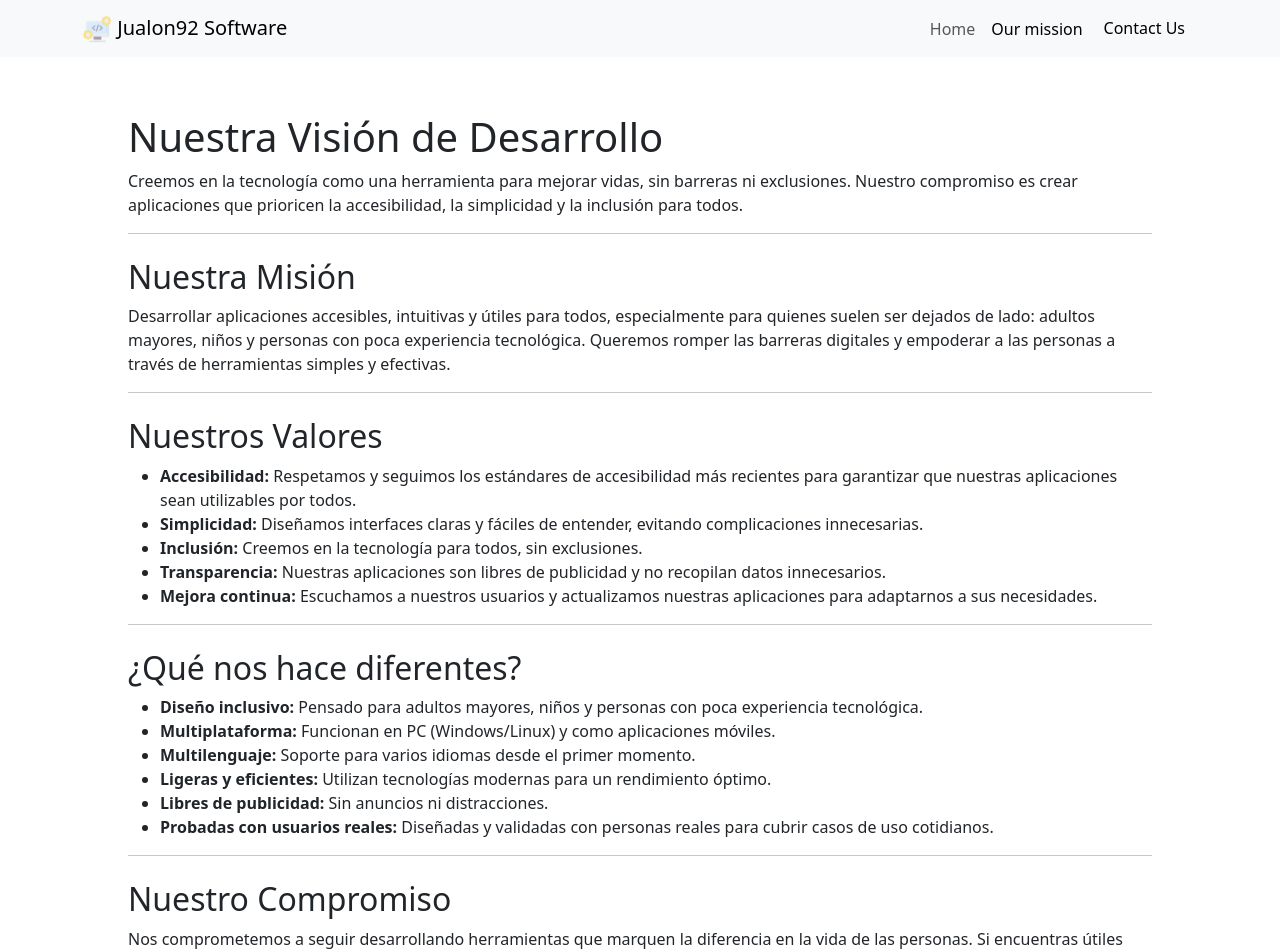
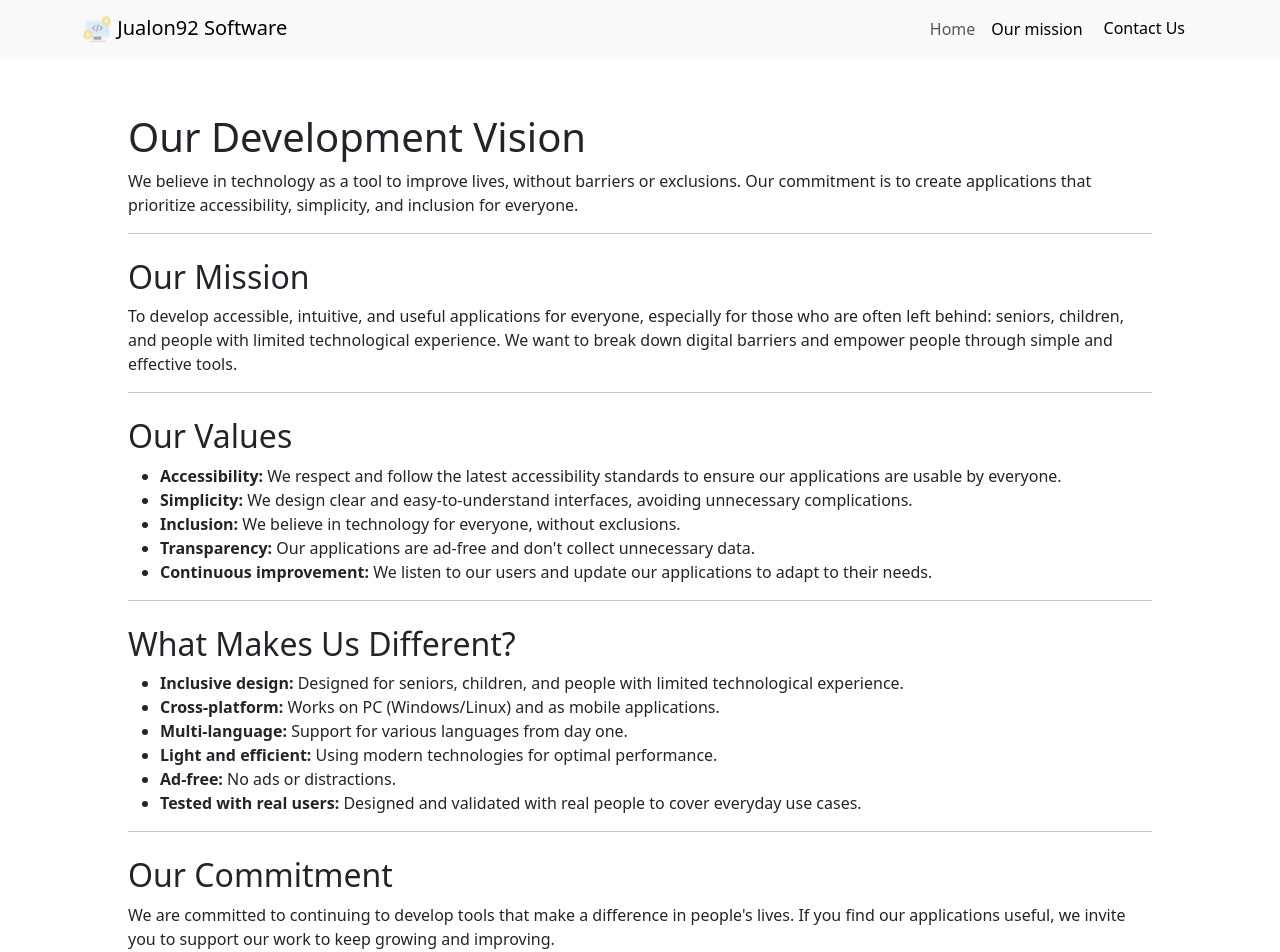
Before and after one commit to jualon92/software-services-portfolio, an Angular app: page /software-services-portfolio/mision in a window 1280 px wide. Shown: the top 952 px of the page. Built offline with nearby package versions, Linux system fonts and the light colour scheme.

Commit message:
Traducir contenido de los componentes de contacto y misión al inglés

```diff
--- a/src/app/contact/contact.component.html
+++ b/src/app/contact/contact.component.html
@@ -1,13 +1,13 @@
 <section class="contact-section mt-4">
-  <h1>Contacto</h1>
-  <p class="intro-text">¿Tienes alguna pregunta o necesitas asesoramiento? Estamos aquí para ayudarte. Escríbenos y te responderemos a la brevedad.</p>
+  <h1>Contact</h1>
+  <p class="intro-text">Do you have any questions or need advice? We're here to help. Write to us and we'll respond shortly.</p>
 
   <div class="contact-content">
     <div class="contact-info">
-      <h2>Información de contacto</h2>
+      <h2>Contact Information</h2>
       <ul class="contact-methods">
         <li>
-          <strong>Correo electrónico:</strong>
+          <strong>Email:</strong>
           <a href="mailto:londrajuan@gmail.com">londrajuan&#64;gmail.com</a>
         </li>
         <li>
@@ -15,28 +15,28 @@
           <a href="https://www.linkedin.com/in/juan-ignacio-londra-85093a181/" target="_blank">Juan Ignacio Londra</a>
         </li>
       </ul>
-      <p>Brindamos soporte a organizaciones. Si necesitas asesoramiento, no dudes en contactarnos.</p>
+      <p>We provide support to organizations. If you need guidance, don't hesitate to contact us.</p>
     </div>
 
     <div class="contact-form">
-      <h2>Envíanos un mensaje</h2>
-      <form  [formGroup]="commentForm" (ngSubmit)="onSubmit()">
+      <h2>Send us a message</h2>
+      <form [formGroup]="commentForm" (ngSubmit)="onSubmit()">
         <div class="form-group">
-          <label for="name">Nombre:</label>
-          <input formControlName="name"   type="text" id="name" name="name" required placeholder="Tu nombre">
+          <label for="name">Name:</label>
+          <input formControlName="name" type="text" id="name" name="name" required placeholder="Your name">
         </div>
 
         <div class="form-group">
-          <label for="email">Correo electrónico:</label>
-          <input    formControlName="email"    formControlName="email"  type="email" id="email" name="email" required placeholder="tucorreo@ejemplo.com">
+          <label for="email">Email:</label>
+          <input formControlName="email" type="email" id="email" name="email" required placeholder="your@email.com">
         </div>
 
         <div class="form-group">
-          <label for="message">Mensaje:</label>
-          <textarea id="message" name="message"  formControlName="message"  rows="5" required placeholder="Escribe tu mensaje aquí..."></textarea>
+          <label for="message">Message:</label>
+          <textarea id="message" name="message" formControlName="message" rows="5" required placeholder="Write your message here..."></textarea>
         </div>
 
-        <button type="submit" class="btn-primary">Enviar mensaje</button>
+        <button type="submit" class="btn-primary">Send message</button>
       </form>
     </div>
   </div>
--- a/src/app/mision/mision.component.html
+++ b/src/app/mision/mision.component.html
@@ -1,45 +1,44 @@
 <section class="manifesto-section mt-4">
-  <h1>Nuestra Visión de Desarrollo</h1>
-  <p class="intro-text">Creemos en la tecnología como una herramienta para mejorar vidas, sin barreras ni exclusiones. Nuestro compromiso es crear aplicaciones que prioricen la accesibilidad, la simplicidad y la inclusión para todos.</p>
+  <h1>Our Development Vision</h1>
+  <p class="intro-text">We believe in technology as a tool to improve lives, without barriers or exclusions. Our commitment is to create applications that prioritize accessibility, simplicity, and inclusion for everyone.</p>
 
-  <hr  class="mb-4">
+  <hr class="mb-4">
   <div class="manifesto-content">
     <div class="manifesto-point">
-      <h2>Nuestra Misión</h2>
-      <p>Desarrollar aplicaciones accesibles, intuitivas y útiles para todos, especialmente para quienes suelen ser dejados de lado: adultos mayores, niños y personas con poca experiencia tecnológica. Queremos romper las barreras digitales y empoderar a las personas a través de herramientas simples y efectivas.</p>
+      <h2>Our Mission</h2>
+      <p>To develop accessible, intuitive, and useful applications for everyone, especially for those who are often left behind: seniors, children, and people with limited technological experience. We want to break down digital barriers and empower people through simple and effective tools.</p>
     </div>
 
     <hr class="mb-4">
     <div class="manifesto-point">
-      <h2>Nuestros Valores</h2>
+      <h2>Our Values</h2>
       <ul>
-        <li><strong>Accesibilidad:</strong> Respetamos y seguimos los estándares de accesibilidad más recientes para garantizar que nuestras aplicaciones sean utilizables por todos.</li>
-        <li><strong>Simplicidad:</strong> Diseñamos interfaces claras y fáciles de entender, evitando complicaciones innecesarias.</li>
-        <li><strong>Inclusión:</strong> Creemos en la tecnología para todos, sin exclusiones.</li>
-        <li><strong>Transparencia:</strong> Nuestras aplicaciones son libres de publicidad y no recopilan datos innecesarios.</li>
-        <li><strong>Mejora continua:</strong> Escuchamos a nuestros usuarios y actualizamos nuestras aplicaciones para adaptarnos a sus necesidades.</li>
+        <li><strong>Accessibility:</strong> We respect and follow the latest accessibility standards to ensure our applications are usable by everyone.</li>
+        <li><strong>Simplicity:</strong> We design clear and easy-to-understand interfaces, avoiding unnecessary complications.</li>
+        <li><strong>Inclusion:</strong> We believe in technology for everyone, without exclusions.</li>
+        <li><strong>Transparency:</strong> Our applications are ad-free and don't collect unnecessary data.</li>
+        <li><strong>Continuous improvement:</strong> We listen to our users and update our applications to adapt to their needs.</li>
       </ul>
     </div>
 
-    <hr  class="mb-4">
-
+    <hr class="mb-4">
     <div class="manifesto-point">
-      <h2>¿Qué nos hace diferentes?</h2>
+      <h2>What Makes Us Different?</h2>
       <ul>
-        <li><strong>Diseño inclusivo:</strong> Pensado para adultos mayores, niños y personas con poca experiencia tecnológica.</li>
-        <li><strong>Multiplataforma:</strong> Funcionan en PC (Windows/Linux) y como aplicaciones móviles.</li>
-        <li><strong>Multilenguaje:</strong> Soporte para varios idiomas desde el primer momento.</li>
-        <li><strong>Ligeras y eficientes:</strong> Utilizan tecnologías modernas para un rendimiento óptimo.</li>
-        <li><strong>Libres de publicidad:</strong> Sin anuncios ni distracciones.</li>
-        <li><strong>Probadas con usuarios reales:</strong> Diseñadas y validadas con personas reales para cubrir casos de uso cotidianos.</li>
+        <li><strong>Inclusive design:</strong> Designed for seniors, children, and people with limited technological experience.</li>
+        <li><strong>Cross-platform:</strong> Works on PC (Windows/Linux) and as mobile applications.</li>
+        <li><strong>Multi-language:</strong> Support for various languages from day one.</li>
+        <li><strong>Light and efficient:</strong> Using modern technologies for optimal performance.</li>
+        <li><strong>Ad-free:</strong> No ads or distractions.</li>
+        <li><strong>Tested with real users:</strong> Designed and validated with real people to cover everyday use cases.</li>
       </ul>
     </div>
 
-    <hr  class="mb-4">
+    <hr class="mb-4">
     <div class="manifesto-point" class="mb-5">
-      <h2>Nuestro Compromiso</h2>
-      <p>Nos comprometemos a seguir desarrollando herramientas que marquen la diferencia en la vida de las personas. Si encuentras útiles nuestras aplicaciones, te invitamos a apoyar nuestro trabajo para seguir creciendo y mejorando.</p>
-    <!--   <a href="/donar" class="btn-primary">Apoya nuestro proyecto</a> -->
+      <h2>Our Commitment</h2>
+      <p>We are committed to continuing to develop tools that make a difference in people's lives. If you find our applications useful, we invite you to support our work to keep growing and improving.</p>
+    <!--   <a href="/donate" class="btn-primary">Support our project</a> -->
     </div>
   </div>
 </section>
```
